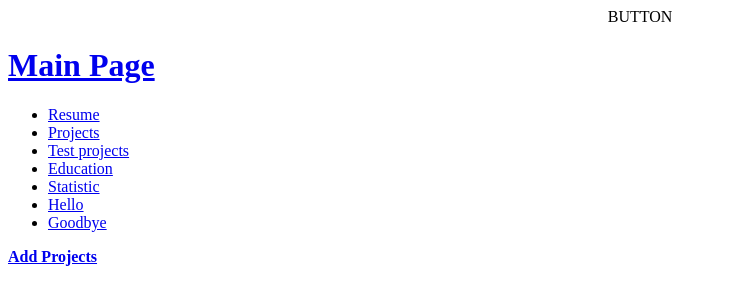
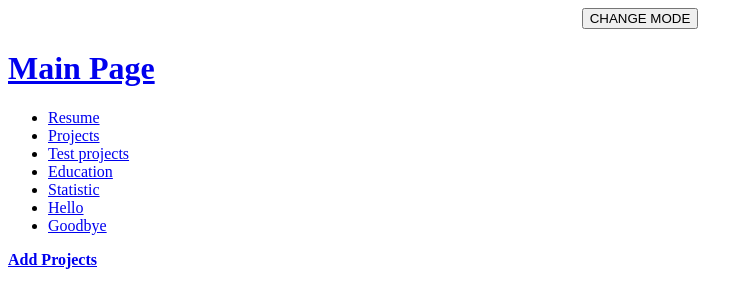
Before and after one commit to iyozh/TMSproject, a Django app: page /test_projects/ in a window 1280 px wide. Shown: the top 308 px of the page, without its empty margins (0-753 px from the left). Run offline with Django 3.2, Linux system fonts and the light colour scheme; parts of the project's set-up code (start-up, migrations or seed data) failed here and were passed over.

Commit message:
full projects app

```diff
--- a/src/applications/hello/views.py
+++ b/src/applications/hello/views.py
@@ -66,4 +66,4 @@ class HelloView(FormView):
 class NightModeView(View):
 
     def post(self,request):
-        return change_mode(self.request, "/hello")
+        return change_mode(self.request, "/test_projects")
--- a/src/applications/test_projects/templates/test_projects/edit_projects.html
+++ b/src/applications/test_projects/templates/test_projects/edit_projects.html
@@ -12,3 +12,9 @@ Editing Page
    </form>
 
 {% endblock %}
+
+ {% block night_mode %}
+<form  method="post" action="{% url 'test_projects:editing_page' project_id %}/night_mode">
+          <button type="submit" name="theme">CHANGE MODE</button>
+    </form>
+    {% endblock %}
--- a/src/applications/test_projects/templates/test_projects/projects_template.html
+++ b/src/applications/test_projects/templates/test_projects/projects_template.html
@@ -12,7 +12,14 @@ Test Projects
     <p>Project Description:{{ item.project_description }}</p>
 {% endfor %}
 
-</div>
+<div>
        <b><a href="{% url 'test_projects:adding_page' %}">Add Projects</a></b>
  </div>
+
 {% endblock %}
+
+ {% block night_mode %}
+<form  method="post" action="{% url 'test_projects:night_mode' %}">
+          <button type="submit" name="theme">CHANGE MODE</button>
+    </form>
+    {% endblock %}
--- a/src/applications/test_projects/urls.py
+++ b/src/applications/test_projects/urls.py
@@ -1,8 +1,8 @@
-from django.urls import path
+from django.urls import path, re_path
 
 from applications.test_projects.apps import TestProjectsConfig
 from applications.test_projects.views import TestProjectsView, AddingPageView, ProjectPageView, DeleteProjectView, \
-    EditingPageView
+    EditingPageView, NightModeView
 
 app_name = TestProjectsConfig.label
 
@@ -14,4 +14,5 @@ urlpatterns = [
     path("id/<str:project_id>/delete", DeleteProjectView.as_view(), name="delete"),
     path("id/<str:project_id>/editing", EditingPageView.as_view(), name="editing_page"),
     path("id/<str:project_id>/editing/edit/", EditingPageView.as_view(), name="edit"),
+    re_path(".*night_mode", NightModeView.as_view(), name="night_mode")
 ]
--- a/src/applications/test_projects/views.py
+++ b/src/applications/test_projects/views.py
@@ -8,6 +8,7 @@ from django.views.generic.base import View
 from utils.json_utils import get_json, save_data
 
 from path import PROJECTS
+from utils.theme_utils import get_theme, change_mode
 
 
 class TestProjectsView(TemplateView):
@@ -26,8 +27,8 @@ class TestProjectsView(TemplateView):
                 "project_description": projects_content[id]["project_description"]
             }
             projects.append(project)
-
-        ctx.update({"projects": projects})
+        theme = get_theme(self.request)
+        ctx.update({"projects": projects, "theme": theme})
 
         return ctx
 
@@ -56,6 +57,12 @@ class AddingPageView(FormView):
         save_data(PROJECTS, projects)
         return super().form_valid(form)
 
+    def get_context_data(self, **kwargs):
+        ctx = super().get_context_data(**kwargs)
+        theme = get_theme(self.request)
+        ctx.update({"theme":theme})
+        return ctx
+
 
 class ProjectPageView(TemplateView):
     template_name = "test_projects/c_project.html"
@@ -69,14 +76,16 @@ class ProjectPageView(TemplateView):
 
         certain_project = projects[project_id]
 
-        ctx.update({"certain_project": certain_project,"project_id":project_id})
+        theme = get_theme(self.request)
+
+        ctx.update({"certain_project": certain_project, "project_id": project_id,"theme": theme})
 
         return ctx
 
 
 class DeleteProjectView(View):
 
-    def post(self,request, **kwargs):
+    def post(self, request, **kwargs):
         projects = get_json(PROJECTS)
         project_id = kwargs["project_id"]
         projects.pop(project_id)
@@ -92,7 +101,6 @@ class EditingForm(forms.Form):
 
 class EditingPageView(FormView):
     template_name = "test_projects/edit_projects.html"
-    success_url = f"test_projects/id/{project_id}"
     form_class = EditingForm
 
     def form_valid(self, form):
@@ -103,16 +111,17 @@ class EditingPageView(FormView):
         project_id = self.kwargs["project_id"]
         for item in form.cleaned_data:
             projects[project_id][item] = form.cleaned_data[item]
+        save_data(PROJECTS,projects)
         return super().form_valid(form)
 
-
-    def get_context_data(self,**kwargs):
+    def get_context_data(self, **kwargs):
         ctx = super().get_context_data()
         project_id = self.kwargs["project_id"]
-        ctx.update({"project_id": project_id})
+        theme = get_theme(self.request)
+        ctx.update({"project_id": project_id, "theme":theme})
         return ctx
 
-    def get_initial(self,**kwargs):
+    def get_initial(self, **kwargs):
         project_name, project_date, project_description = self.build_project()
         return {
             "project_name": project_name,
@@ -127,4 +136,16 @@ class EditingPageView(FormView):
         project_date = projects[project_id]["project_date"]
         project_description = projects[project_id]["project_description"]
 
-        return project_name,project_date,project_description
+        return project_name, project_date, project_description
+
+    def get_success_url(self):
+        project_id = self.kwargs["project_id"]
+        success_url = f"/test_projects/id/{project_id}"
+        return success_url
+
+class NightModeView(View):
+
+    def post(self,request):
+        path = self.request.path
+        new_path = path.replace("/night_mode","")
+        return change_mode(self.request, new_path)
```
Also changed, not shown: src/applications/test_projects/templates/test_projects/add_projects.html (+8 -0 lines), src/applications/test_projects/templates/test_projects/c_project.html (+8 -1 lines).
